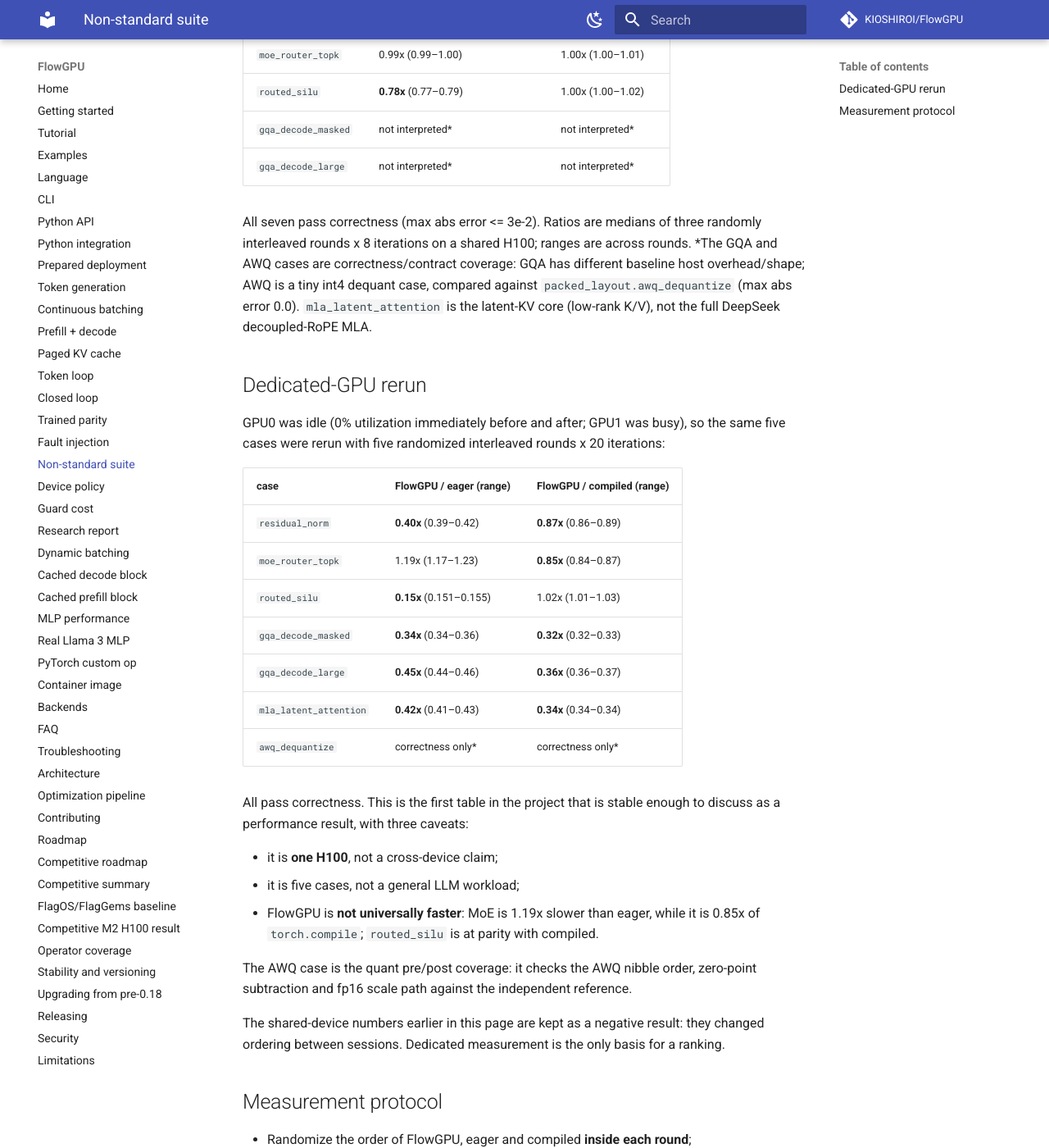
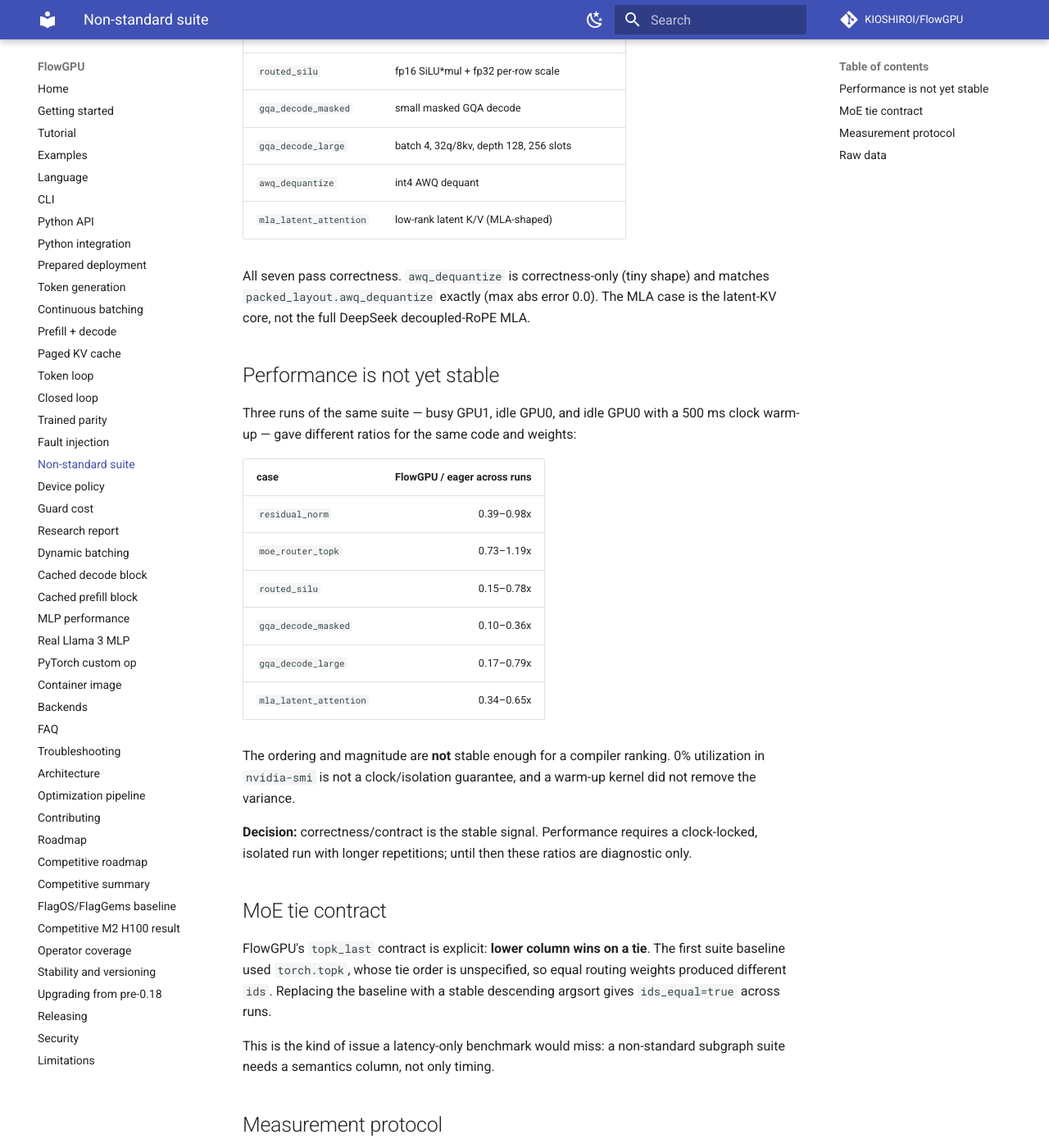
Before and after one commit to KIOSHIROI/FlowGPU, an MkDocs documentation site: the page built from docs/user-guide/audit/nonstandard-suite.md, in a window 1280 px wide and 1400 px high, scrolled down 294 px. Shown: the whole window at 82% size. Built offline with MkDocs 1.6.1 and Material for MkDocs 9.7.7, drawn with Linux system fonts in a browser that asks for light colours; comment, search, counter and statistics services are not loaded; some of the changed text lies outside the part shown.

Commit message:
Release 1.16.0: MoE tie contract + performance stability
- Fix the MoE reference to a stable descending argsort, honoring the
  documented lower-column tie contract; ids now match.
- Report that suite ratios are unstable across sessions even on idle GPU0 with
  a warm-up; correctness is the stable signal.

```diff
--- a/docs/user-guide/audit/nonstandard-suite.md
+++ b/docs/user-guide/audit/nonstandard-suite.md
@@ -1,58 +1,64 @@
-# Phase 3 starter suite: non-standard subgraphs
+# Phase 3 suite: non-standard subgraphs
 
-This is the first slice of the Phase-3 workload suite. It is deliberately
-small and reproducible before expanding to GQA/MLA/MoE variants.
+Seven cases:
 
-| case | FlowGPU / eager (median, range) | FlowGPU / compiled |
-|---|---|---|
-| `residual_norm` | 0.98x (0.96–0.98) | 1.01x (1.00–1.01) |
-| `moe_router_topk` | 0.99x (0.99–1.00) | 1.00x (1.00–1.01) |
-| `routed_silu` | **0.78x** (0.77–0.79) | 1.00x (1.00–1.02) |
-| `gqa_decode_masked` | not interpreted* | not interpreted* |
-| `gqa_decode_large` | not interpreted* | not interpreted* |
+| case | coverage |
+|---|---|
+| `residual_norm` | fused add + RMSNorm |
+| `moe_router_topk` | MoE routing, global softmax, tie-sensitive top-k |
+| `routed_silu` | fp16 SiLU*mul + fp32 per-row scale |
+| `gqa_decode_masked` | small masked GQA decode |
+| `gqa_decode_large` | batch 4, 32q/8kv, depth 128, 256 slots |
+| `awq_dequantize` | int4 AWQ dequant |
+| `mla_latent_attention` | low-rank latent K/V (MLA-shaped) |
 
-All seven pass correctness (max abs error <= 3e-2). Ratios are medians of three
-randomly interleaved rounds x 8 iterations on a shared H100; ranges are across
-rounds. *The GQA and AWQ cases are correctness/contract coverage: GQA has different
-baseline host overhead/shape; AWQ is a tiny int4 dequant case, compared against
-`packed_layout.awq_dequantize` (max abs error 0.0). `mla_latent_attention` is
-the latent-KV core (low-rank K/V), not the full DeepSeek decoupled-RoPE MLA.
+All seven pass correctness. `awq_dequantize` is correctness-only (tiny shape)
+and matches `packed_layout.awq_dequantize` exactly (max abs error 0.0). The MLA
+case is the latent-KV core, not the full DeepSeek decoupled-RoPE MLA.
 
-## Dedicated-GPU rerun
+## Performance is not yet stable
 
-GPU0 was idle (0% utilization immediately before and after; GPU1 was busy), so
-the same five cases were rerun with five randomized interleaved rounds x 20
-iterations:
+Three runs of the same suite — busy GPU1, idle GPU0, and idle GPU0 with a
+500 ms clock warm-up — gave different ratios for the same code and weights:
 
-| case | FlowGPU / eager (range) | FlowGPU / compiled (range) |
-|---|---|---|
-| `residual_norm` | **0.40x** (0.39–0.42) | **0.87x** (0.86–0.89) |
-| `moe_router_topk` | 1.19x (1.17–1.23) | **0.85x** (0.84–0.87) |
-| `routed_silu` | **0.15x** (0.151–0.155) | 1.02x (1.01–1.03) |
-| `gqa_decode_masked` | **0.34x** (0.34–0.36) | **0.32x** (0.32–0.33) |
-| `gqa_decode_large` | **0.45x** (0.44–0.46) | **0.36x** (0.36–0.37) |
-| `mla_latent_attention` | **0.42x** (0.41–0.43) | **0.34x** (0.34–0.34) |
-| `awq_dequantize` | correctness only* | correctness only* |
+| case | FlowGPU / eager across runs |
+|---|---:|
+| `residual_norm` | 0.39–0.98x |
+| `moe_router_topk` | 0.73–1.19x |
+| `routed_silu` | 0.15–0.78x |
+| `gqa_decode_masked` | 0.10–0.36x |
+| `gqa_decode_large` | 0.17–0.79x |
+| `mla_latent_attention` | 0.34–0.65x |
 
-All pass correctness. This is the first table in the project that is stable
-enough to discuss as a performance result, with three caveats:
+The ordering and magnitude are **not** stable enough for a compiler ranking.
+0% utilization in `nvidia-smi` is not a clock/isolation guarantee, and a
+warm-up kernel did not remove the variance.
 
-- it is **one H100**, not a cross-device claim;
-- it is five cases, not a general LLM workload;
-- FlowGPU is **not universally faster**: MoE is 1.19x slower than eager, while
-  it is 0.85x of `torch.compile`; `routed_silu` is at parity with compiled.
+**Decision:** correctness/contract is the stable signal. Performance requires a
+clock-locked, isolated run with longer repetitions; until then these ratios are
+diagnostic only.
 
-The AWQ case is the quant pre/post coverage: it checks the AWQ nibble order,
-zero-point subtraction and fp16 scale path against the independent reference.
+## MoE tie contract
 
-The shared-device numbers earlier in this page are kept as a negative result:
-they changed ordering between sessions. Dedicated measurement is the only
-basis for a ranking.
+FlowGPU's `topk_last` contract is explicit: **lower column wins on a tie**.
+The first suite baseline used `torch.topk`, whose tie order is unspecified, so
+equal routing weights produced different `ids`. Replacing the baseline with a
+stable descending argsort gives `ids_equal=true` across runs.
+
+This is the kind of issue a latency-only benchmark would miss: a non-standard
+subgraph suite needs a semantics column, not only timing.
 
 ## Measurement protocol
 
-- Randomize the order of FlowGPU, eager and compiled **inside each round**;
-- run 5 rounds, report median and min/max ratio;
+- Randomize FlowGPU / eager / compiled order inside each round;
+- run multiple rounds, report median and min/max;
 - keep correctness separate from timing;
-- verify the device is idle before and after;
-- do not merge shared-device runs with dedicated runs.
+- record whether the device was idle before/after;
+- do not merge shared-device runs with dedicated runs;
+- treat cross-session variance as a first-class result until clocks are locked.
+
+## Raw data
+
+- [`nonstandard-suite-dedicated-20261125.json`](https://github.com/KIOSHIROI/FlowGPU/blob/main/benchmarks/competitive/measurements/nonstandard-suite-dedicated-20261125.json)
+- [`nonstandard-suite-warm-20261125.json`](https://github.com/KIOSHIROI/FlowGPU/blob/main/benchmarks/competitive/measurements/nonstandard-suite-warm-20261125.json)
+- earlier shared-device runs are kept in the same directory.
--- a/pyproject.toml
+++ b/pyproject.toml
@@ -4,7 +4,7 @@ build-backend = "setuptools.build_meta"
 
 [project]
 name = "flowgpu"
-version = "1.15.0"
+version = "1.16.0"
 description = "A dataflow DSL compiler for GPU operator pipelines targeting Triton and a portable reference backend"
 authors = [{name = "The FlowGPU Authors"}]
 keywords = ["compiler", "triton", "dataflow", "dsl", "gpu", "llm"]
```
Also changed, not shown: CHANGELOG.md (+7 -0 lines), PUBLIC_RELEASE.md (+1 -1 lines), docs/user-guide/audit/report.md (+6 -13 lines), 6 other files.
